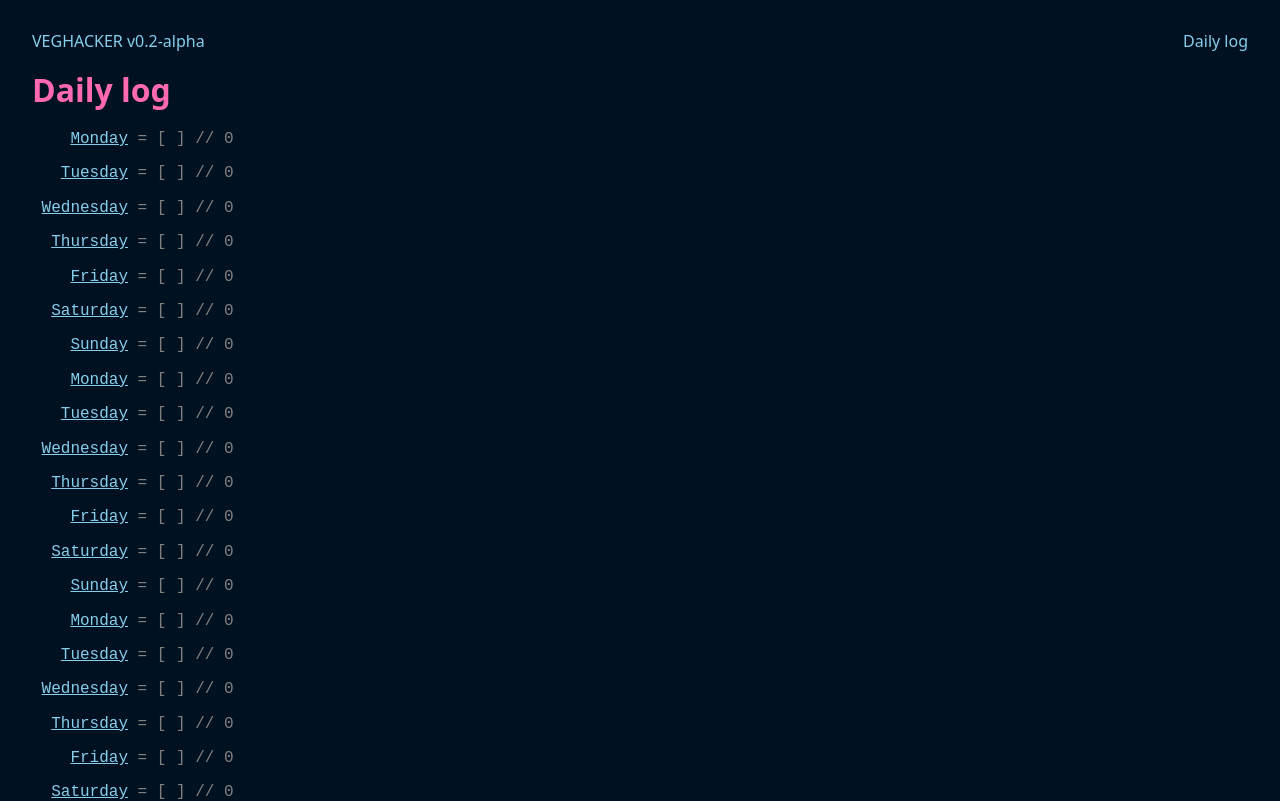
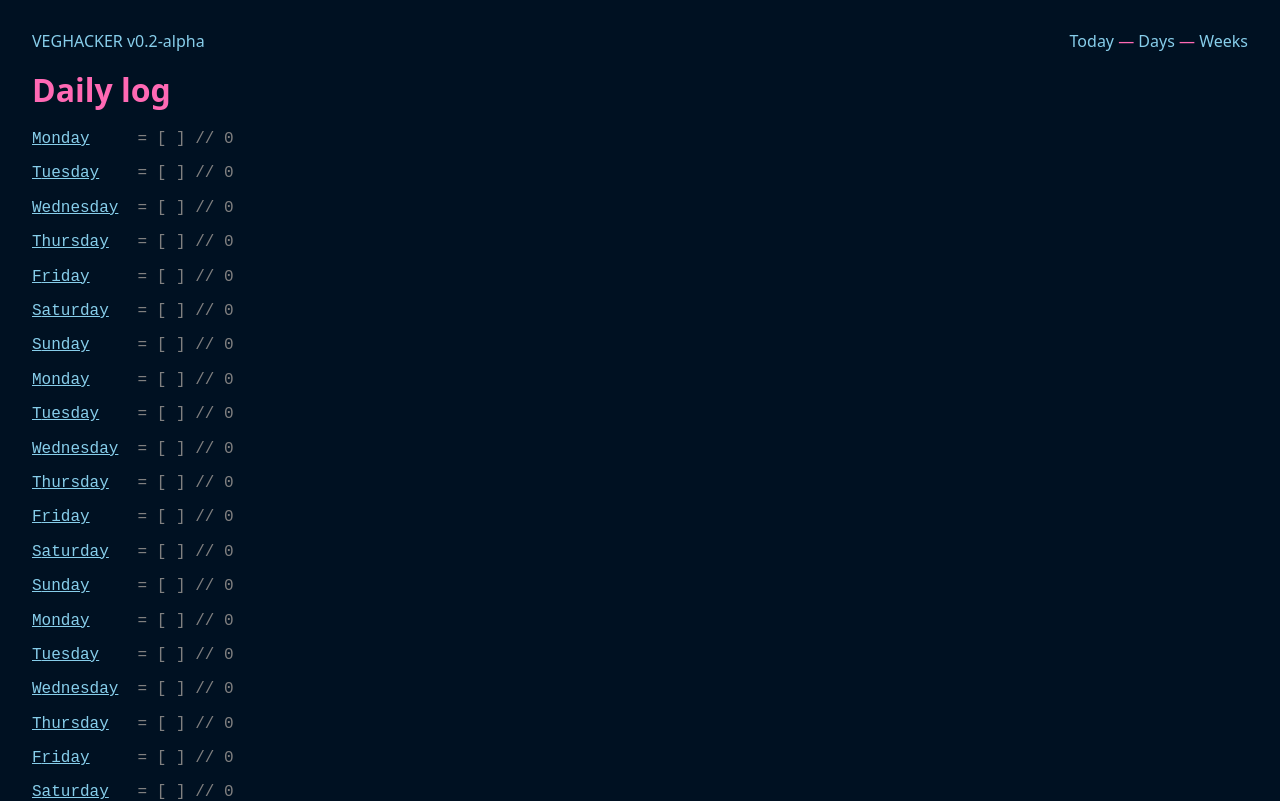
Before and after one commit to petedavisdev/veghacker, a Vue app: page /log in a window 1280 px wide. Shown: the top 801 px of the page. Built offline with nearby package versions, Linux system fonts and the light colour scheme.

Commit message:
add moment.js and weeks view

```diff
--- a/package.json
+++ b/package.json
@@ -7,6 +7,7 @@
     "build": "vite build"
   },
   "dependencies": {
+    "moment": "^2.29.1",
     "vue": "^3.0.4",
     "vue-router": "^4.0.1"
   },
--- a/src/App.vue
+++ b/src/App.vue
@@ -1,8 +1,27 @@
 <template>
-  <nav>
-    <router-link to="/">VEGHACKER v0.2-alpha</router-link>
-    <router-link to="/log">Daily log</router-link>
-  </nav>
+  <header>
+    <router-link to="/">
+      VEGHACKER v0.2-alpha
+    </router-link>
+
+    <nav>
+      <router-link to="/">
+        Today
+      </router-link>
+
+      &mdash;
+
+      <router-link to="/log">
+        Days
+      </router-link>
+
+      &mdash;
+
+      <router-link to="/weeks">
+        Weeks
+      </router-link>
+    </nav>
+  </header>
 
   <router-view />
 </template>
@@ -12,7 +31,7 @@ a {
   text-decoration: none;
 }
 
-nav {
+header {
   display: flex;
   justify-content: space-between;
 }
--- a/src/components/VegCode.vue
+++ b/src/components/VegCode.vue
@@ -13,6 +13,7 @@ export default defineComponent({
     },
     setup(props) {
         const color = computed(() => props.colorLight || "LimeGreen")
+
         return {
             color,
         }
--- a/src/index.css
+++ b/src/index.css
@@ -19,3 +19,8 @@ input {
 a {
   color: skyblue;
 }
+
+a:hover {
+  text-decoration: underline;
+  text-decoration-color: hotpink;
+}
--- a/src/main.ts
+++ b/src/main.ts
@@ -4,10 +4,11 @@ import './modern-normalize.css'
 import './index.css'
 import vegetables from "../vegetables.json"
 import { router } from './router'
+import moment from 'moment'
 
 const app = createApp(App)
 
 app.use(router)
 app.mount('#app')
 
-export { vegetables }
+export { vegetables, moment }
--- a/src/views/Log.vue
+++ b/src/views/Log.vue
@@ -1,7 +1,12 @@
 <template>
-    <h1>Daily log</h1>
+    <h1>
+        Daily log
+    </h1>
+
     <VegArray v-for="(array, date) in vegLog" :key="date" :vegArray="array">
-        <router-link :to="'/day/' + date">{{ nameDay(date) }}</router-link>
+        <router-link :to="'/day/' + date">
+            {{ nameDay(date) }}
+        </router-link>
     </VegArray>
 </template>
 
@@ -39,7 +44,6 @@ export default defineComponent({
 
             Object.entries(log)
                 .sort()
-                .reverse()
                 .forEach(([key, value]: any) => {
                 data[key] = codesToVeg(value)
             })
@@ -62,7 +66,14 @@ export default defineComponent({
 a {
     display: inline-block;
     min-width: 10ch;
-    text-align: right;
+}
+
+a:hover {
+    text-decoration-color: hotpink;
+}
+
+a::first-letter {
+    text-transform: uppercase;
 }
 
 </style>
--- /dev/null
+++ b/src/views/Weeks.vue
@@ -0,0 +1,25 @@
+<template>
+    <h1>Weekly totals</h1>
+    <div>
+        {{ a }}
+    </div>
+</template>
+
+<script lang="ts">
+import moment from 'moment'
+import { defineComponent } from 'vue'
+
+export default defineComponent({
+    setup () {
+        const a = moment("2020-12-21").isoWeek()
+
+        return {
+            a
+        }
+    }
+})
+</script>
+
+<style scoped>
+
+</style>
```
Also changed, not shown: src/router.ts (+7 -2 lines), 1 other file (tests, documents, lock files or other folders).
